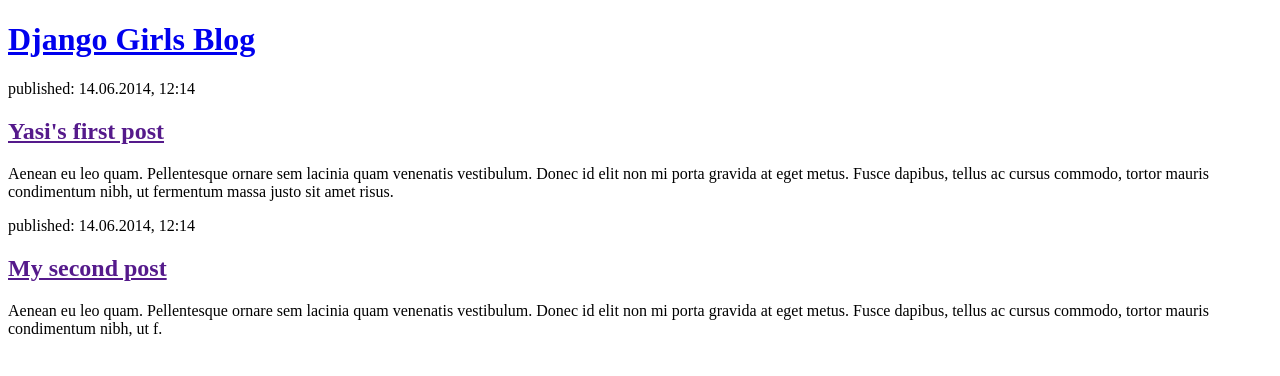
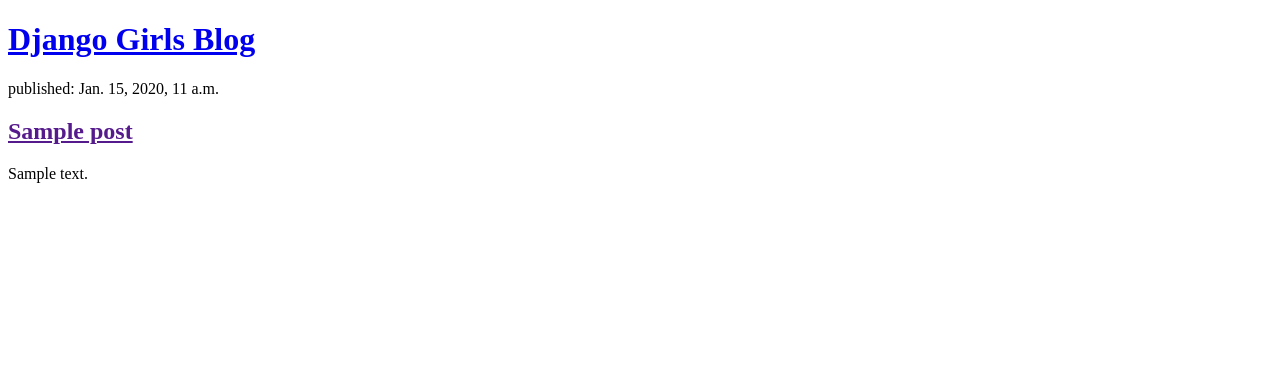
Before and after one commit to Yasi-d/Django, a Django app: page / in a window 1280 px wide. Shown: the top 376 px of the page. Run offline with Django 5.2, Linux system fonts and the light colour scheme; tables that the repository leaves empty hold one stand-in row (values such as "Sample post").

Commit message:
Modified templates to display posts from database.

```diff
--- a/blog/models.py
+++ b/blog/models.py
@@ -16,3 +16,6 @@ class Post(models.Model):
 
     def __str__(self):
         return self.title
+
+    def my_func(self):
+        return self.text
--- a/blog/templates/blog/post_list.html
+++ b/blog/templates/blog/post_list.html
@@ -4,20 +4,17 @@
         <title>Django Girls blog</title>
     </head>
     <body>
-        <header>
-            <h1><a href="/">Django Girls Blog</a></h1>
-        </header>
+       <header>
+    <h1><a href="/">Django Girls Blog</a></h1>
+</header>
 
-        <article>
-            <time>published: 14.06.2014, 12:14</time>
-            <h2><a href="">Yasi's first post</a></h2>
-            <p>Aenean eu leo quam. Pellentesque ornare sem lacinia quam venenatis vestibulum. Donec id elit non mi porta gravida at eget metus. Fusce dapibus, tellus ac cursus commodo, tortor mauris condimentum nibh, ut fermentum massa justo sit amet risus.</p>
-        </article>
+{% for post in posts %}
+    <article>
+        <time>published: {{ post.published_date }}</time>
+        <h2><a href="">{{ post.title }}</a></h2>
+        <p>{{ post.text|linebreaksbr }}</p>
+    </article>
+{% endfor %}
 
-        <article>
-            <time>published: 14.06.2014, 12:14</time>
-            <h2><a href="">My second post</a></h2>
-            <p>Aenean eu leo quam. Pellentesque ornare sem lacinia quam venenatis vestibulum. Donec id elit non mi porta gravida at eget metus. Fusce dapibus, tellus ac cursus commodo, tortor mauris condimentum nibh, ut f.</p>
-        </article>
     </body>
 </html>
--- a/blog/views.py
+++ b/blog/views.py
@@ -1,6 +1,9 @@
 from django.shortcuts import render
+from .models import Post
+from django.utils import timezone
 
 # Create your views here.
 
 def post_list(request):
-    return render(request, 'blog/post_list.html', {})
+    posts = Post.objects.filter(published_date__lte=timezone.now()).order_by('-published_date')
+    return render(request, 'blog/post_list.html', {'posts': posts})
```
